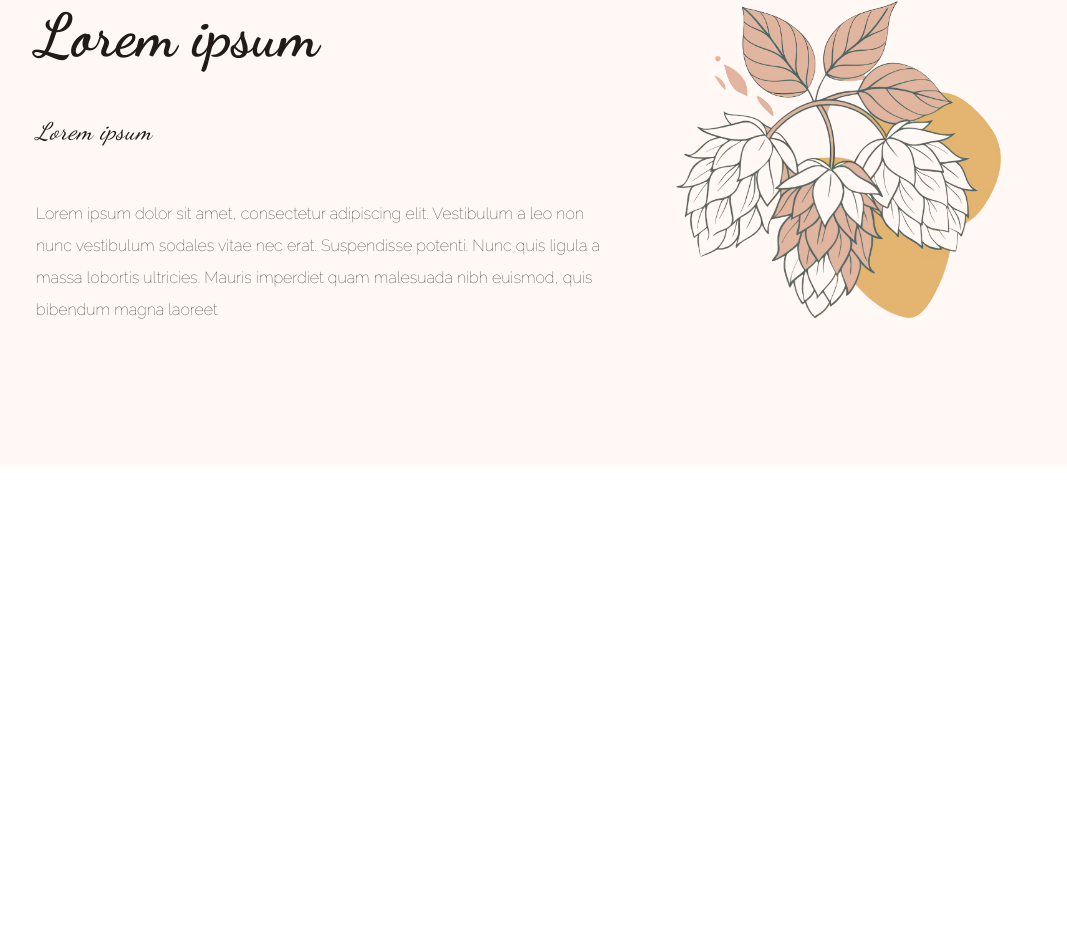
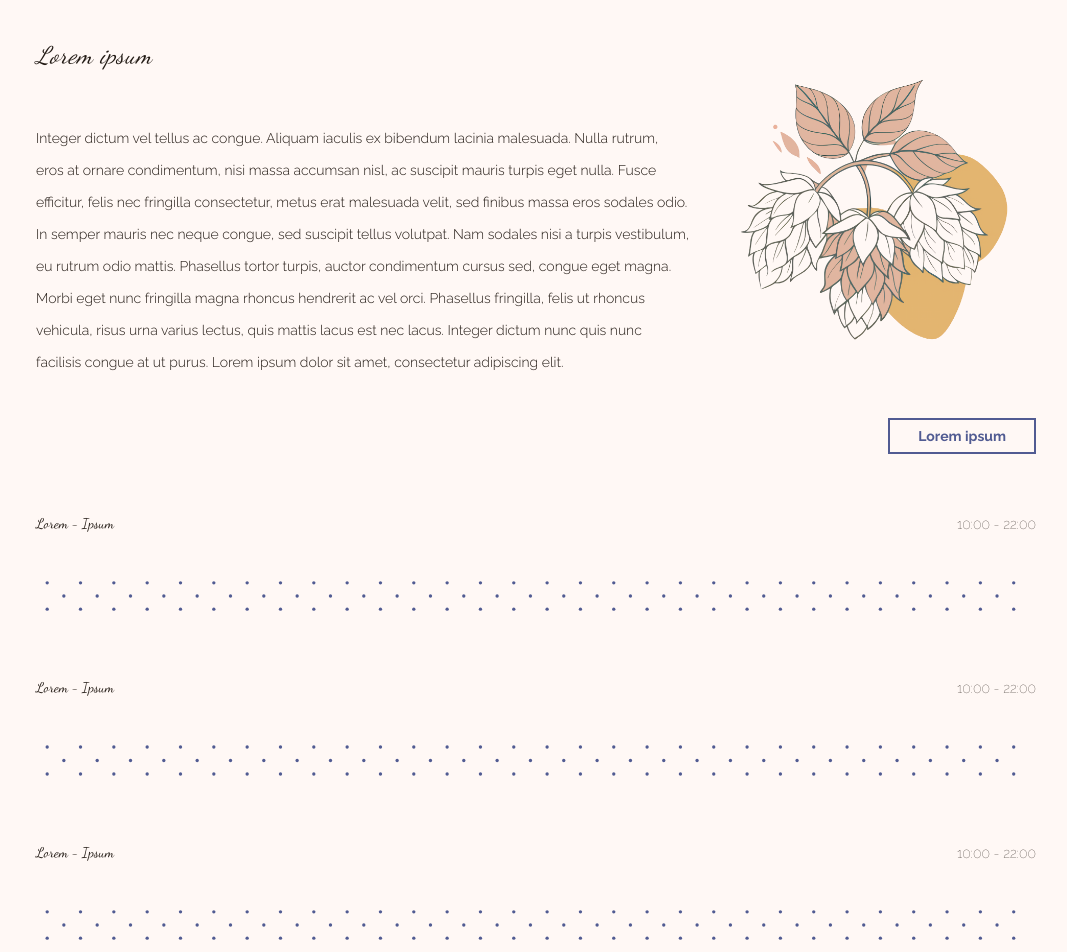
Before and after one commit to AdrianCardonaCandil/perezandbeers, a React (Vite) app in the folder frontend/: page / in a window 1280 px wide. Shown: the part 5854-6806 px from the top of the page, without its empty margins (104-1171 px from the left). Before the commit the page ends 6319 px from the top, so only its background shows below. Built offline with nearby package versions, Linux system fonts and the light colour scheme.

Commit message:
about done except animations and vw problem

```diff
--- a/frontend/src/App.jsx
+++ b/frontend/src/App.jsx
@@ -20,7 +20,7 @@ const location = "C. Obispo Codina, 6, 35001 Las Palmas de Gran Canaria";
  */
 const Layout = () => {
     return (
-        <div className="min-h-screen bg-[var(--surface-light)] font-['Raleway'] text-[var(--on-surface-light)] dark:bg-[var(--surface-dark)] dark:text-[var(--on-surface-dark)]">
+        <div className="min-h-screen text-sm md:text-base lg:text-lg bg-[var(--surface-light)] font-['Raleway'] text-[var(--on-surface-light)] dark:bg-[var(--surface-dark)] dark:text-[var(--on-surface-dark)]">
             <Header label={menuLabel} location={location} />
             <Routes>
                 {routes.map((route) => (
--- a/frontend/src/components/home/About.jsx
+++ b/frontend/src/components/home/About.jsx
@@ -5,6 +5,7 @@
  */
 
 import hops from "../../assets/vectors/hops.png"
+import Timetable from "./Timetable";
 
 /**
  * @function About
@@ -12,18 +13,21 @@ import hops from "../../assets/vectors/hops.png"
  * @returns {JSX.Element} The about component.
  */
 
-const About = ({ logo, information, timetable }) => {
+const About = ({ logo, information, sectionName, timetable }) => {
     return (
-        <section className="w-screen sticky top-0 z-500 bg-[var(--surface-light)] dark:bg-[var(--surface-dark)]">
-            <div className="flex flex-col gap-10 md:gap-5 py-25 px-10 md:px-35 md:flex-row md:items-center">
-                <div className="flex flex-col gap-12.5">
+        <section className="sticky top-0 left-0 w-[100vw] z-500 bg-[var(--surface-light)] dark:bg-[var(--surface-dark)] py-15">
+            <div className="flex flex-col gap-10 md:gap-5 px-10 md:px-35 md:flex-row md:items-center">
+                <div className="flex flex-col gap-12.5 md:flex-2">
                     <h1 style={{ fontFamily: "'Dancing Script'" }} className="text-6xl font-extrabold">{logo}</h1>
                     <h2 style={{ fontFamily: "'Dancing Script'" }} className="tracking-wide italic text-2xl">{information.title}</h2>
-                    <p className="font-thin leading-8">{information.text}</p>
+                    <p className="font-light leading-8">{information.text}</p>
                 </div>
-                <div>
+                <div className="md:flex-1 self-end">
                     <img src={hops} alt="Beer hops art image" />
                 </div>
+            </div>
+            <div>
+                <Timetable sectionName={sectionName} timetable={timetable}/>
             </div>
         </section>
     )
--- a/frontend/src/components/home/Catalog.jsx
+++ b/frontend/src/components/home/Catalog.jsx
@@ -55,7 +55,7 @@ const Recommendations = ({ categories }) => {
                     <button
                         key={category.id}
                         onClick={() => handleCategoryChange(category.id)}
-                        className="text-xs font-thin transition duration-300 hover:scale-110 hover:text-[var(--primary-light)] md:text-sm dark:hover:text-[var(--primary-dark)]"
+                        className="font-thin transition duration-300 hover:scale-110 hover:text-[var(--primary-light)] dark:hover:text-[var(--primary-dark)]"
                     >
                         {category.name}
                     </button>
--- a/frontend/src/components/home/Events.jsx
+++ b/frontend/src/components/home/Events.jsx
@@ -56,7 +56,7 @@ const ImageSwiper = () => {
 
 const Events = ({ sectionName, information, sectionButton }) => {
     return (
-        <div className="mt-15 flex min-h-screen flex-col justify-between">
+        <div className="mt-15 flex flex-col justify-between">
             <SectionHeader
                 sectionName={sectionName}
                 information={information}
--- a/frontend/src/components/home/Front.jsx
+++ b/frontend/src/components/home/Front.jsx
@@ -22,13 +22,13 @@ const Front = ({ logo, message, label }) => {
                 >
                     {logo}
                 </h1>
-                <p className="front-fade-in text-xs font-light">{message}</p>
+                <p className="front-fade-in font-light">{message}</p>
                 <img
                     className="fade-in hidden md:block"
                     src={divider}
                     alt="section divider"
                 ></img>
-                <button className="front-fade-in px-7.5 py-2 text-sm text-[var(--primary-light)] inset-ring-2 inset-ring-[var(--primary-light)] dark:text-[var(--primary-dark)] dark:inset-ring-[var(--primary-dark)]">
+                <button className="front-fade-in px-7.5 py-2 text-[var(--primary-light)] inset-ring-2 inset-ring-[var(--primary-light)] dark:text-[var(--primary-dark)] dark:inset-ring-[var(--primary-dark)]">
                     {label}
                 </button>
             </div>
--- a/frontend/src/components/home/Home.jsx
+++ b/frontend/src/components/home/Home.jsx
@@ -108,11 +108,30 @@ const about = {
     logo: "Lorem ipsum",
     information: {
         title: "Lorem ipsum",
-        text: `Lorem ipsum dolor sit amet, consectetur adipiscing elit. Vestibulum a leo non nunc vestibulum
-          sodales vitae nec erat. Suspendisse potenti. Nunc quis ligula a massa lobortis ultricies. Mauris
-          imperdiet quam malesuada nibh euismod, quis bibendum magna laoreet`,
+        text: `Integer dictum vel tellus ac congue. Aliquam iaculis ex bibendum lacinia malesuada. Nulla rutrum,
+        eros at ornare condimentum, nisi massa accumsan nisl, ac suscipit mauris turpis eget nulla. Fusce efficitur,
+        felis nec fringilla consectetur, metus erat malesuada velit, sed finibus massa eros sodales odio. In semper
+        mauris nec neque congue, sed suscipit tellus volutpat. Nam sodales nisi a turpis vestibulum, eu rutrum odio
+        mattis. Phasellus tortor turpis, auctor condimentum cursus sed, congue eget magna. Morbi eget nunc fringilla
+        magna rhoncus hendrerit ac vel orci. Phasellus fringilla, felis ut rhoncus vehicula, risus urna varius lectus,
+        quis mattis lacus est nec lacus. Integer dictum nunc quis nunc facilisis congue at ut purus. Lorem ipsum dolor
+        sit amet, consectetur adipiscing elit.`,
     },
-    timetable: ""
+    sectionName: "Lorem ipsum",
+    timetable: [
+        {
+            days: "Lorem - Ipsum",
+            hours: "10:00 - 22:00",
+        },
+        {
+            days: "Lorem - Ipsum",
+            hours: "10:00 - 22:00",
+        },
+        {
+            days: "Lorem - Ipsum",
+            hours: "10:00 - 22:00",
+        }
+    ]
 };
 
 /**
@@ -140,11 +159,7 @@ const useIntersectionExpand = (targetId, threshold = 0.01) => {
             { threshold: threshold },
         );
         const target = document.getElementById(targetId);
-        if (target) {
-            console.log("Target found");
-            observer.observe(target);
-        }
-
+        if (target) observer.observe(target);
         return () => {
             if (target) observer.unobserve(target);
         };
--- a/frontend/src/components/home/SectionHeader.jsx
+++ b/frontend/src/components/home/SectionHeader.jsx
@@ -16,7 +16,7 @@ const SectionHeader = ({ sectionName, information }) => {
     return (
         <div className="mb-15">
             <div className="menu-fade-in p-12.5">
-                <button className="px-7.5 py-2 text-sm font-bold text-[var(--primary-light)] inset-ring-2 inset-ring-[var(--primary-light)] dark:text-[var(--primary-dark)] dark:inset-ring-[var(--primary-dark)]">
+                <button className="px-7.5 py-2 font-bold text-[var(--primary-light)] inset-ring-2 inset-ring-[var(--primary-light)] dark:text-[var(--primary-dark)] dark:inset-ring-[var(--primary-dark)]">
                     {sectionName}
                 </button>
             </div>
--- a/frontend/src/components/home/Sections.jsx
+++ b/frontend/src/components/home/Sections.jsx
@@ -36,7 +36,7 @@ const Sections = ({ menu, catalog, events, about }) => {
                     sectionButton={events.sectionButton}
                 />
             </div>
-            <About logo={about.logo} information={about.information} timetable={about.timetable} />
+            <About logo={about.logo} information={about.information} sectionName={about.sectionName} timetable={about.timetable} />
         </div>
     );
 };
--- /dev/null
+++ b/frontend/src/components/home/Timetable.jsx
@@ -0,0 +1,36 @@
+/**
+ * @file Timetable.jsx
+ * @description Defines a timetable that shows the opening hours of the restaurant.
+ * @author Adrian Cardona Candil
+ */
+
+import divider from "../../assets/divider.svg"
+
+/**
+ * @function Timetable
+ * @description Renders the timetable component.
+ * @returns {JSX.Element} The timetable component.
+ */
+
+const Timetable = ({ sectionName, timetable }) => {
+    return (
+        <div className="px-10 md:px-35 flex flex-col gap-15 2xl:w-2/3 mt-10">
+            <div className="self-end">
+                <button className="px-7.5 py-2 font-bold text-[var(--primary-light)] inset-ring-2 inset-ring-[var(--primary-light)] dark:text-[var(--primary-dark)] dark:inset-ring-[var(--primary-dark)]">{sectionName}</button>
+            </div>
+            <div className="flex flex-col gap-10 md:gap-15">
+                {timetable.map(entrie =>
+                    <div className="flex flex-col gap-5 md:gap-10">
+                        <div className="flex justify-between items-center">
+                            <p style={{ fontFamily: "'Dancing Script'" }}>{entrie.days}</p>
+                            <p className="font-thin">{entrie.hours}</p>
+                        </div>
+                        <img src={divider} alt="section divider" />
+                    </div>
+                )}
+            </div>
+        </div>
+    )
+}
+
+export default Timetable;
```
